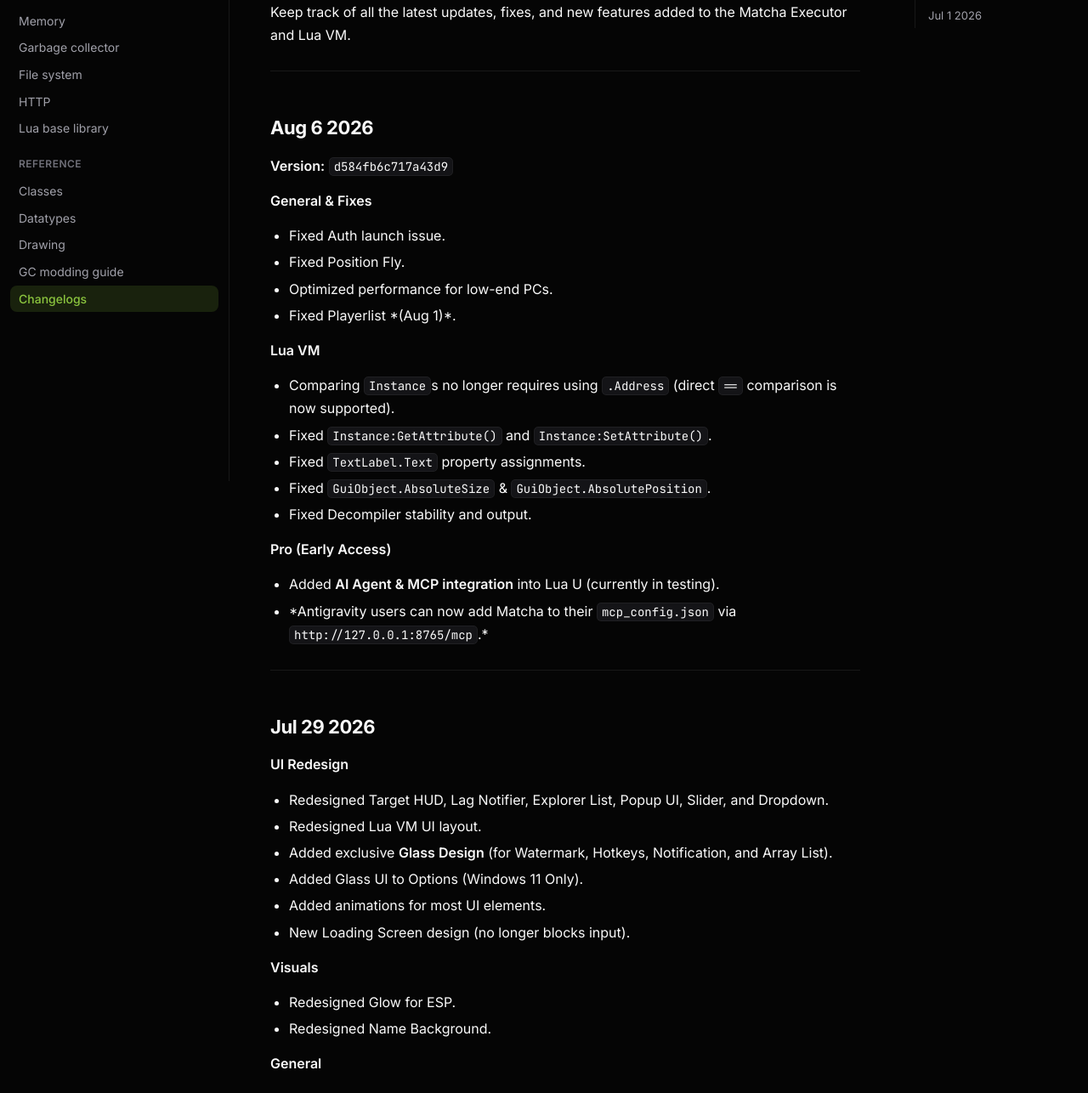
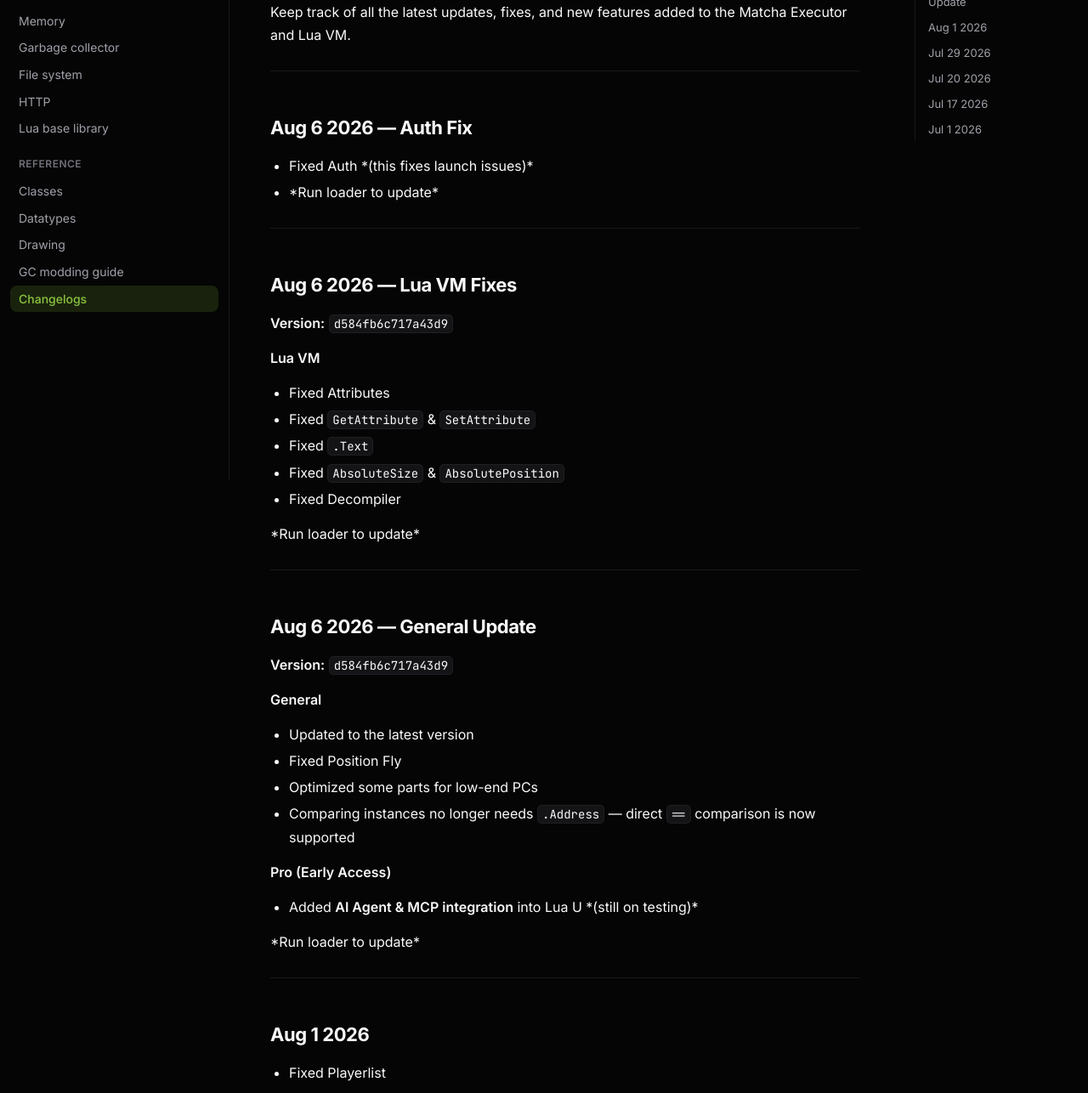
Before and after one commit to huoadf/matcha-docs, a plain HTML site: page changelogs/index.html in a window 1280 px wide. Shown: the part 234-1520 px from the top of the page at 85% size. Drawn offline with Linux system fonts and the light colour scheme.

Commit message:
Docs: Update Aug 6 changelogs with all fixes and restructure as separate posts

```diff
--- a/changelogs/index.html
+++ b/changelogs/index.html
@@ -119,27 +119,42 @@
         <h1 id="changelogs" tabindex="-1">Changelogs <a class="header-anchor" href="#changelogs" aria-hidden="true">#</a></h1>
 <p>Keep track of all the latest updates, fixes, and new features added to the Matcha Executor and Lua VM.</p>
 <hr>
-<h2 id="aug-6-2026" tabindex="-1">Aug 6 2026 <a class="header-anchor" href="#aug-6-2026" aria-hidden="true">#</a></h2>
+<h2 id="aug-6-2026-auth-fix" tabindex="-1">Aug 6 2026 — Auth Fix <a class="header-anchor" href="#aug-6-2026-auth-fix" aria-hidden="true">#</a></h2>
+<ul>
+<li>Fixed Auth *(this fixes launch issues)*</li>
+<li>*Run loader to update*</li>
+</ul>
+<hr>
+<h2 id="aug-6-2026-lua-vm-fixes" tabindex="-1">Aug 6 2026 — Lua VM Fixes <a class="header-anchor" href="#aug-6-2026-lua-vm-fixes" aria-hidden="true">#</a></h2>
 <p><strong>Version:</strong> <code>d584fb6c717a43d9</code></p>
-<p><strong>General & Fixes</strong></p>
-<ul>
-<li>Fixed Auth launch issue.</li>
-<li>Fixed Position Fly.</li>
-<li>Optimized performance for low-end PCs.</li>
-<li>Fixed Playerlist *(Aug 1)*.</li>
-</ul>
 <p><strong>Lua VM</strong></p>
 <ul>
-<li>Comparing <code>Instance</code>s no longer requires using <code>.Address</code> (direct <code>==</code> comparison is now supported).</li>
-<li>Fixed <code>Instance:GetAttribute()</code> and <code>Instance:SetAttribute()</code>.</li>
-<li>Fixed <code>TextLabel.Text</code> property assignments.</li>
-<li>Fixed <code>GuiObject.AbsoluteSize</code> & <code>GuiObject.AbsolutePosition</code>.</li>
-<li>Fixed Decompiler stability and output.</li>
+<li>Fixed Attributes</li>
+<li>Fixed <code>GetAttribute</code> & <code>SetAttribute</code></li>
+<li>Fixed <code>.Text</code></li>
+<li>Fixed <code>AbsoluteSize</code> & <code>AbsolutePosition</code></li>
+<li>Fixed Decompiler</li>
+</ul>
+<p>*Run loader to update*</p>
+<hr>
+<h2 id="aug-6-2026-general-update" tabindex="-1">Aug 6 2026 — General Update <a class="header-anchor" href="#aug-6-2026-general-update" aria-hidden="true">#</a></h2>
+<p><strong>Version:</strong> <code>d584fb6c717a43d9</code></p>
+<p><strong>General</strong></p>
+<ul>
+<li>Updated to the latest version</li>
+<li>Fixed Position Fly</li>
+<li>Optimized some parts for low-end PCs</li>
+<li>Comparing instances no longer needs <code>.Address</code> — direct <code>==</code> comparison is now supported</li>
 </ul>
 <p><strong>Pro (Early Access)</strong></p>
 <ul>
-<li>Added <strong>AI Agent & MCP integration</strong> into Lua U (currently in testing).</li>
-<li>*Antigravity users can now add Matcha to their <code>mcp_config.json</code> via <code>http://127.0.0.1:8765/mcp</code>.*</li>
+<li>Added <strong>AI Agent & MCP integration</strong> into Lua U *(still on testing)*</li>
+</ul>
+<p>*Run loader to update*</p>
+<hr>
+<h2 id="aug-1-2026" tabindex="-1">Aug 1 2026 <a class="header-anchor" href="#aug-1-2026" aria-hidden="true">#</a></h2>
+<ul>
+<li>Fixed Playerlist</li>
 </ul>
 <hr>
 <h2 id="jul-29-2026" tabindex="-1">Jul 29 2026 <a class="header-anchor" href="#jul-29-2026" aria-hidden="true">#</a></h2>
@@ -177,7 +192,7 @@
 <li>Fixed Auth Issues.</li>
 <li>Fixed in-game input detection.</li>
 </ul>
-<p><strong>Lua VM additions</strong></p>
+<p><strong>Lua VM</strong></p>
 <ul>
 <li>Added <code>Workspace:Raycast</code>.</li>
 <li>Native support for <code>Ray</code>, <code>UDim</code>, and <code>UDim2</code>.</li>
@@ -223,7 +238,10 @@
     <aside class="toc">
       <div class="toc-title">On this page</div>
       <ul class="toc-list">
-<li class="toc-l2"><a href="#aug-6-2026">Aug 6 2026</a></li>
+<li class="toc-l2"><a href="#aug-6-2026-auth-fix">Aug 6 2026 — Auth Fix</a></li>
+<li class="toc-l2"><a href="#aug-6-2026-lua-vm-fixes">Aug 6 2026 — Lua VM Fixes</a></li>
+<li class="toc-l2"><a href="#aug-6-2026-general-update">Aug 6 2026 — General Update</a></li>
+<li class="toc-l2"><a href="#aug-1-2026">Aug 1 2026</a></li>
 <li class="toc-l2"><a href="#jul-29-2026">Jul 29 2026</a></li>
 <li class="toc-l2"><a href="#jul-20-2026">Jul 20 2026</a></li>
 <li class="toc-l2"><a href="#jul-17-2026">Jul 17 2026</a></li>
```
Also changed, not shown: index.html (+10 -4 lines), search-index.json (+6 -3 lines), llms-full.txt, 2 other files.
